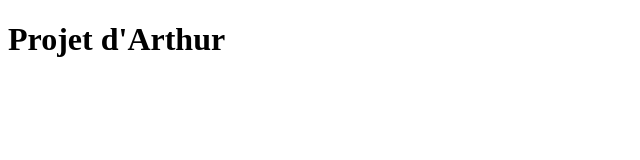
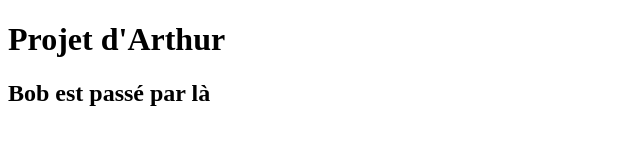
Before and after one commit to BTSSIOGIT/TP4-git, a plain HTML site: page index.html in a window 1280 px wide. Shown: the whole page, without its empty margins (0-640 px from the left). Drawn offline with Linux system fonts and the light colour scheme.

Commit message:
ajout d'une ligne Bob

```diff
--- a/index.html
+++ b/index.html
@@ -10,6 +10,7 @@
     <body>
         <title>TP4 ARGAUD</title>
         <h1>Projet d'Arthur</h1>
+	<h2>Bob est passé par là</h2>
     </body>
 
 </html>
```
